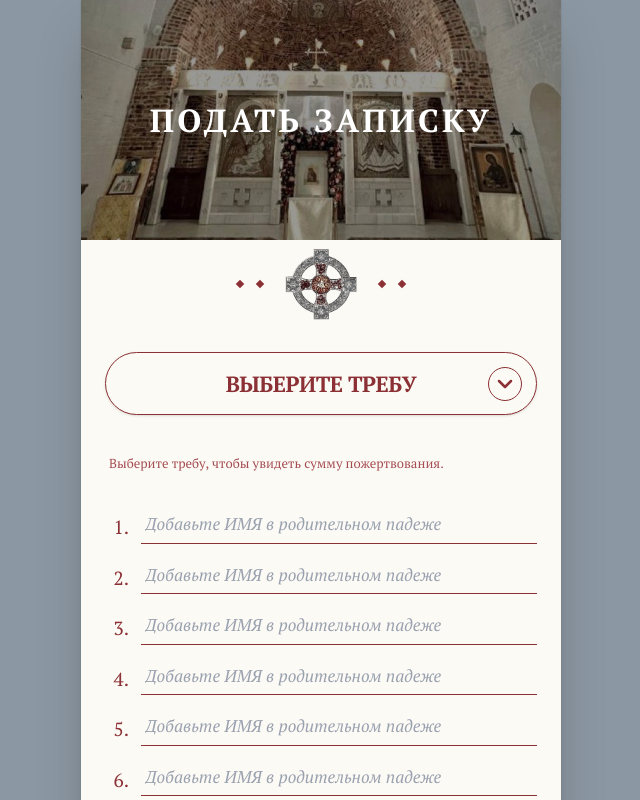
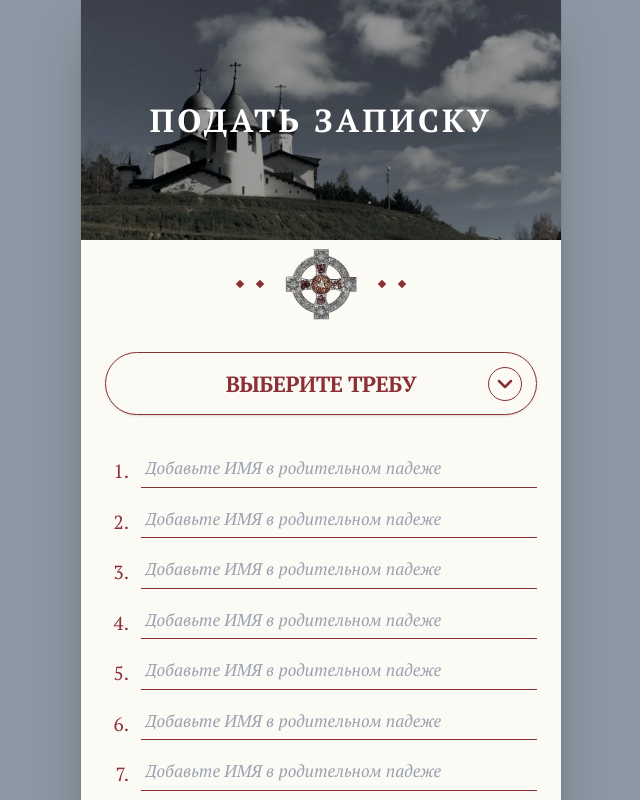
Before and after one commit to alexbelskid/hram-pages, a React (Vite) app: page / in a window 1280 px wide. Shown: the top 800 px of the page, without its empty margins (319-959 px from the left). Built offline with nearby package versions, Linux system fonts and the light colour scheme.

Commit message:
Hide donation hint until service selection and replace hero image

```diff
--- a/src/App.tsx
+++ b/src/App.tsx
@@ -211,9 +211,11 @@ export default function App() {
             </div>
 
             <div className="mb-10 space-y-[14px]">
-              <p className="text-[#a54c52] text-[13px] leading-tight mt-1 px-1">
-                {donationHint}
-              </p>
+              {isTrebaSelected && (
+                <p className="text-[#a54c52] text-[13px] leading-tight mt-1 px-1">
+                  {donationHint}
+                </p>
+              )}
 
               {isTrebaSelected && (
                 <>
```
Also changed, not shown: src/assets/header-chapel.jpg.
